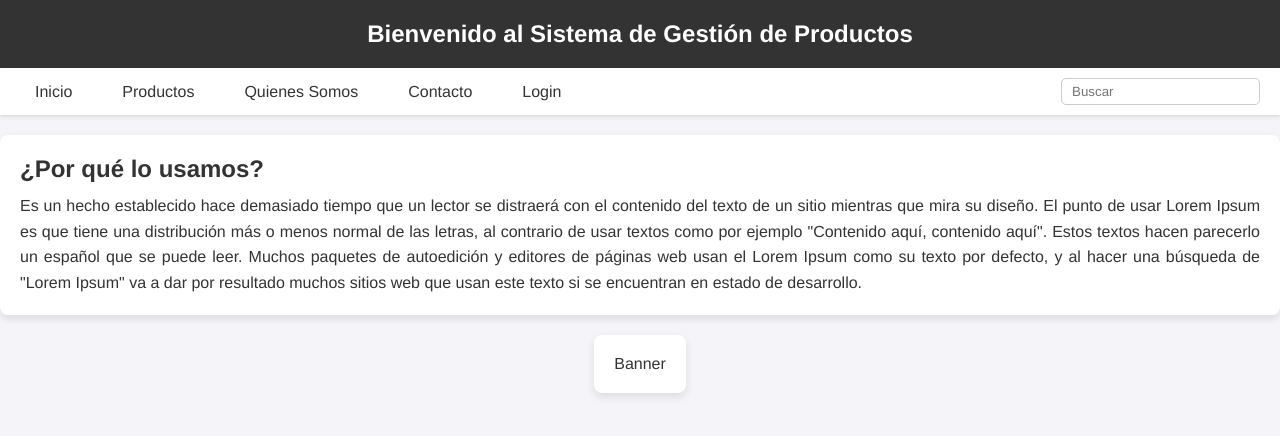
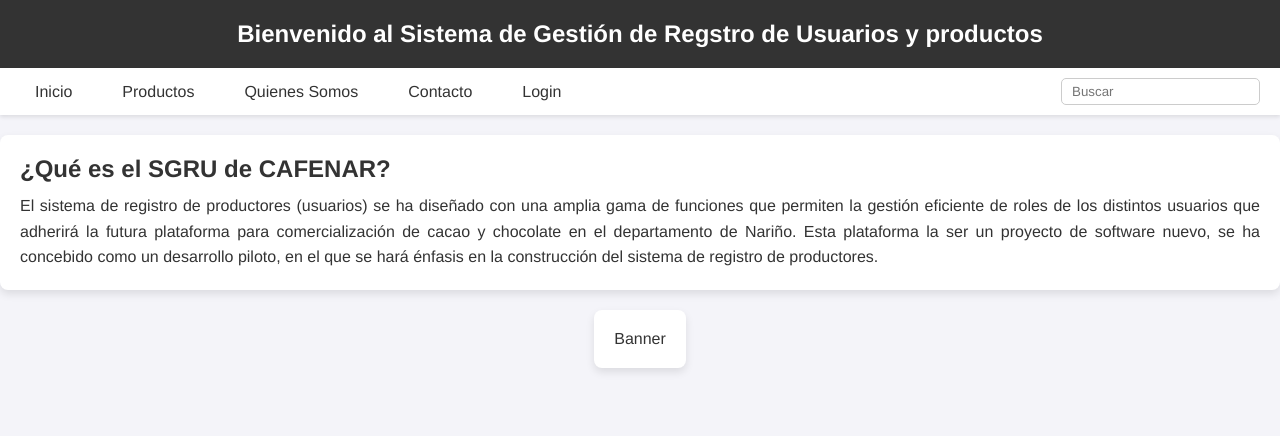
Before and after one commit to apraezalexander/CRUD_DJANGO, a Django app: page / in a window 1280 px wide. Shown: the top 436 px of the page. Run offline with Django 5.2, Linux system fonts and the light colour scheme.

Commit message:
crud con ajuste en la página de inicio

```diff
--- a/cafenar/productos/templates/inicio.html
+++ b/cafenar/productos/templates/inicio.html
@@ -5,21 +5,13 @@
 {% block title %}Inicio - Sistema de Gestión de Productos{% endblock %}
 
 {% block header %}
-    <h2>Bienvenido al Sistema de Gestión de Productos</h2>
+    <h2>Bienvenido al Sistema de Gestión de Regstro de Usuarios y productos</h2>
 {% endblock %}
 
 {% block content %}
     <article>
-        <h2>¿Por qué lo usamos?</h2>
-        <p>Es un hecho establecido hace demasiado tiempo que un lector se
-            distraerá con el contenido del texto de un sitio mientras que mira su diseño.
-            El punto de usar Lorem Ipsum es que tiene una distribución más o menos normal
-            de las letras, al contrario de usar textos como por ejemplo "Contenido aquí,
-            contenido aquí". Estos textos hacen parecerlo un español que se puede leer.
-             Muchos paquetes de autoedición y editores de páginas web usan el Lorem Ipsum
-             como su texto por defecto, y al hacer una búsqueda de "Lorem Ipsum"
-             va a dar por resultado muchos sitios web que usan este texto si se
-             encuentran en estado de desarrollo.
+        <h2>¿Qué es el SGRU de CAFENAR?</h2>
+        <p>El sistema de registro de productores (usuarios) se ha diseñado con una amplia gama de funciones que permiten la gestión eficiente de roles de los distintos usuarios que adherirá la futura plataforma para comercialización de cacao y chocolate en el departamento de Nariño. Esta plataforma la ser un proyecto de software nuevo, se ha concebido como un desarrollo piloto, en el que se hará énfasis en la construcción del sistema de registro de productores.
     </article>
     <aside>
         <!-- Espacio reservado para contenido adicional -->
```
